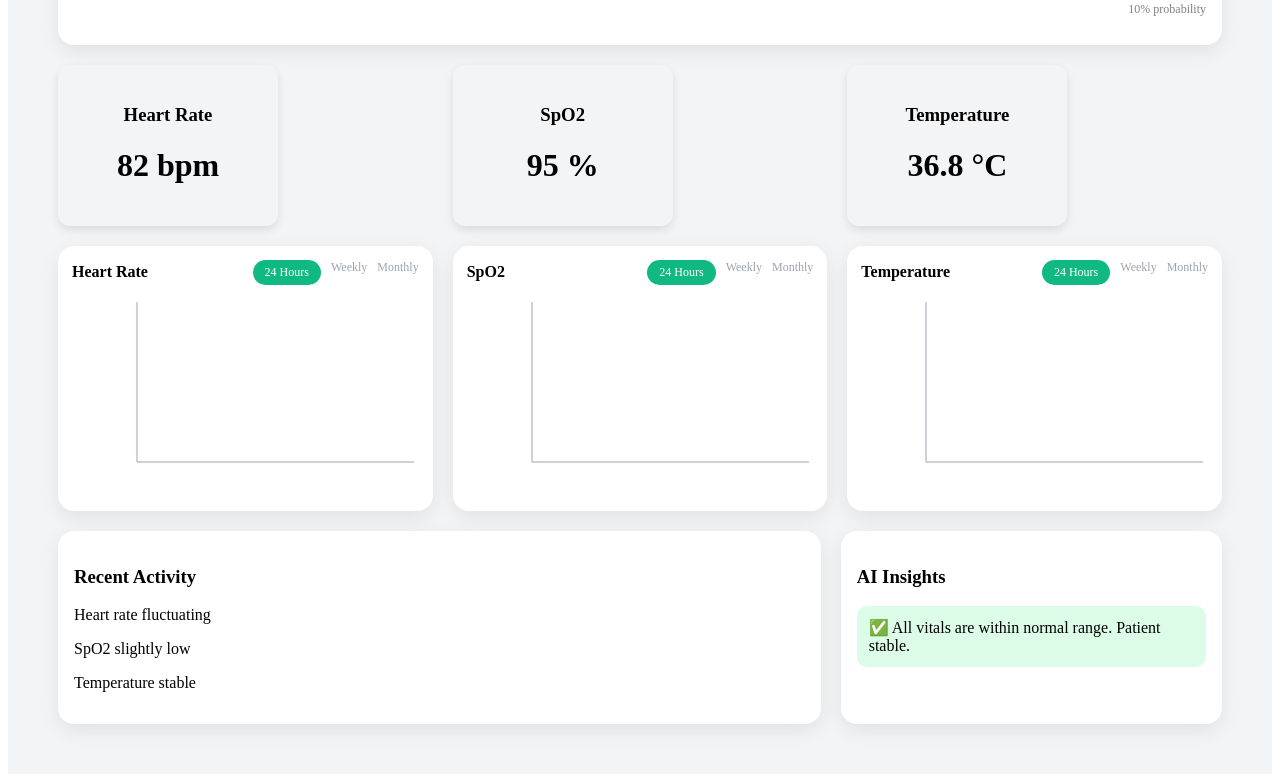
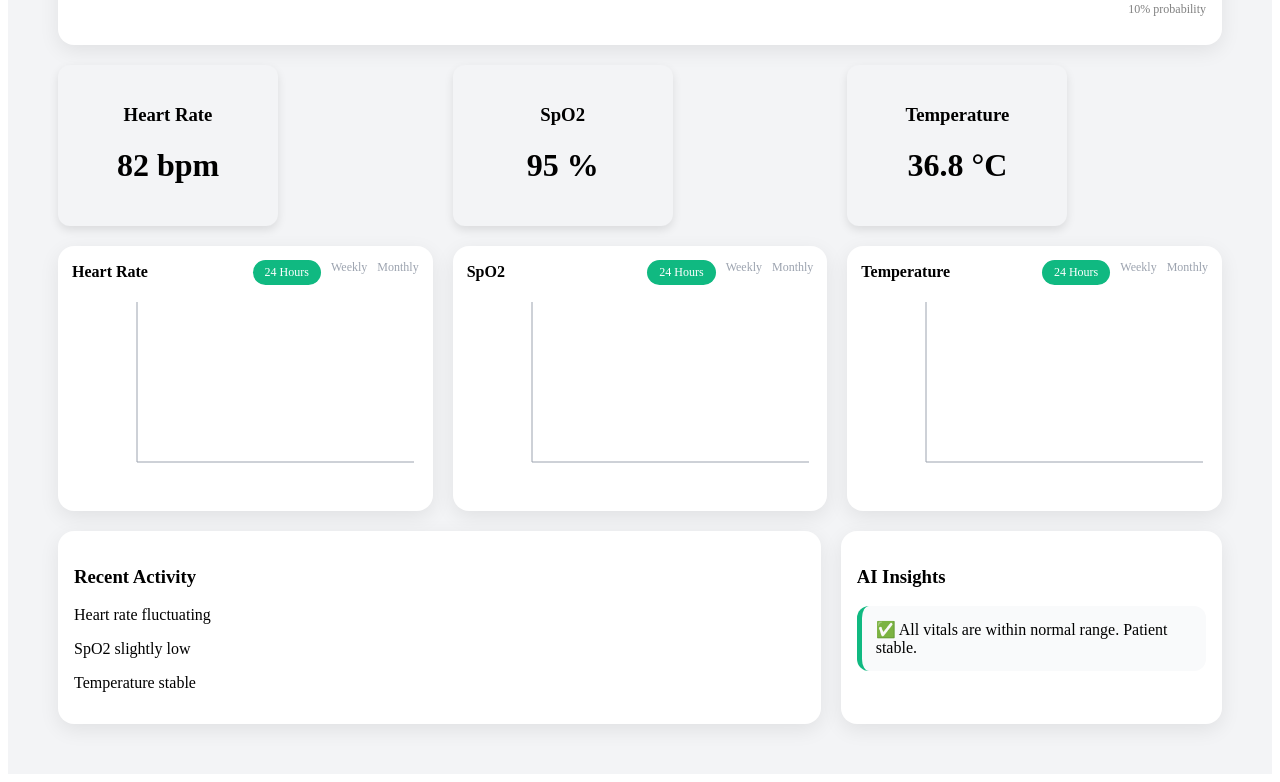
Before and after one commit to Aadya2901/ElderEase, a React app in the folder frontend/: page / in a window 1280 px wide. Shown: the part 480-1262 px from the top of the page. Built offline with nearby package versions, Linux system fonts and the light colour scheme; the HTML template or start-up script is replaced by a standard one.

Commit message:
ui: improve insights with alert-style cards

```diff
--- a/frontend/src/pages/PatientDashboard.jsx
+++ b/frontend/src/pages/PatientDashboard.jsx
@@ -403,13 +403,16 @@ export default function PatientDashboard() {
 
             {insights.map((msg, i) => (
               <div key={i} style={{
-                marginTop: "10px",
-                padding: "12px",
-                borderRadius: "10px",
-                background:
-                  msg.includes("⚠") ? "#fef3c7" :
-                  msg.includes("🚨") ? "#fee2e2" :
-                  "#dcfce7"
+                marginTop: "12px",
+                padding: "14px",
+                borderRadius: "12px",
+                borderLeft: msg.includes("🚨")
+                  ? "5px solid #ef4444"
+                  : msg.includes("⚠")
+                  ? "5px solid #f59e0b"
+                  : "5px solid #10b981",
+                background: "#f9fafb",
+                fontWeight: "500"
               }}>
                 {msg}
               </div>
```
